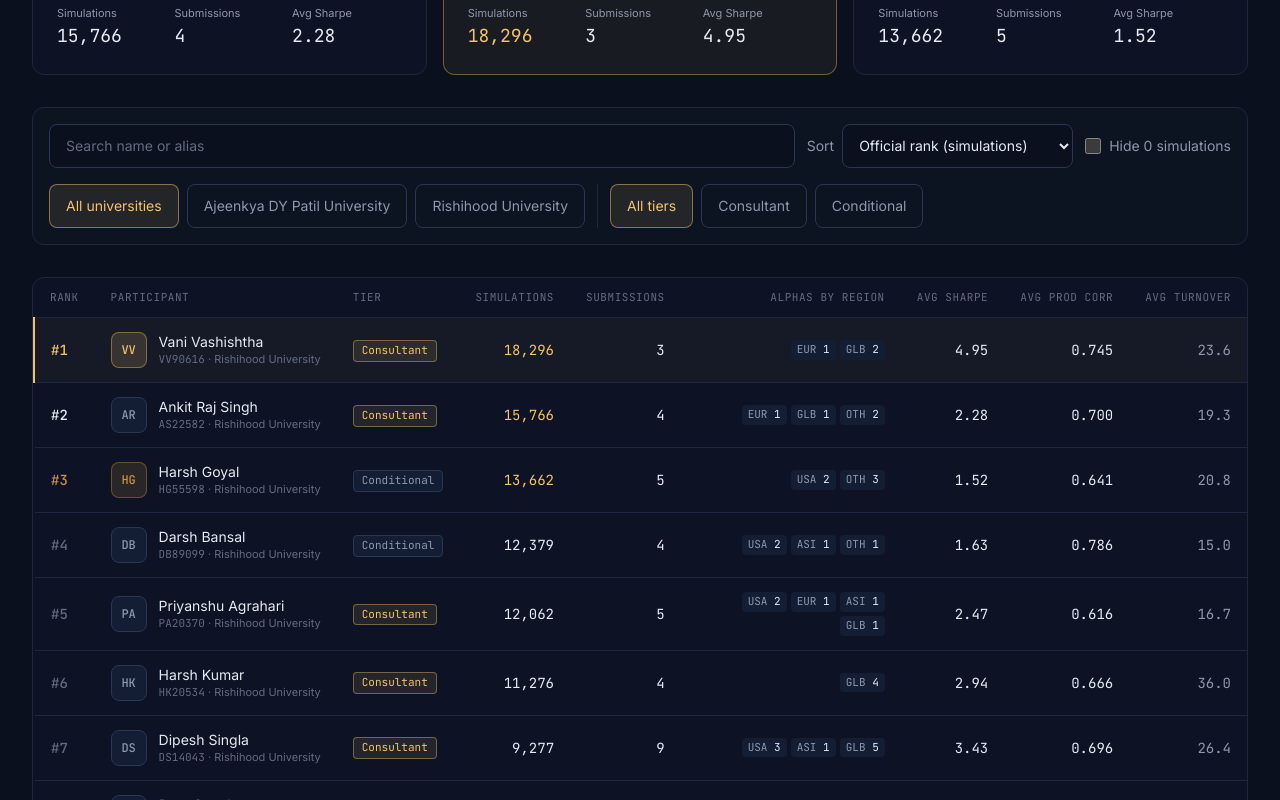
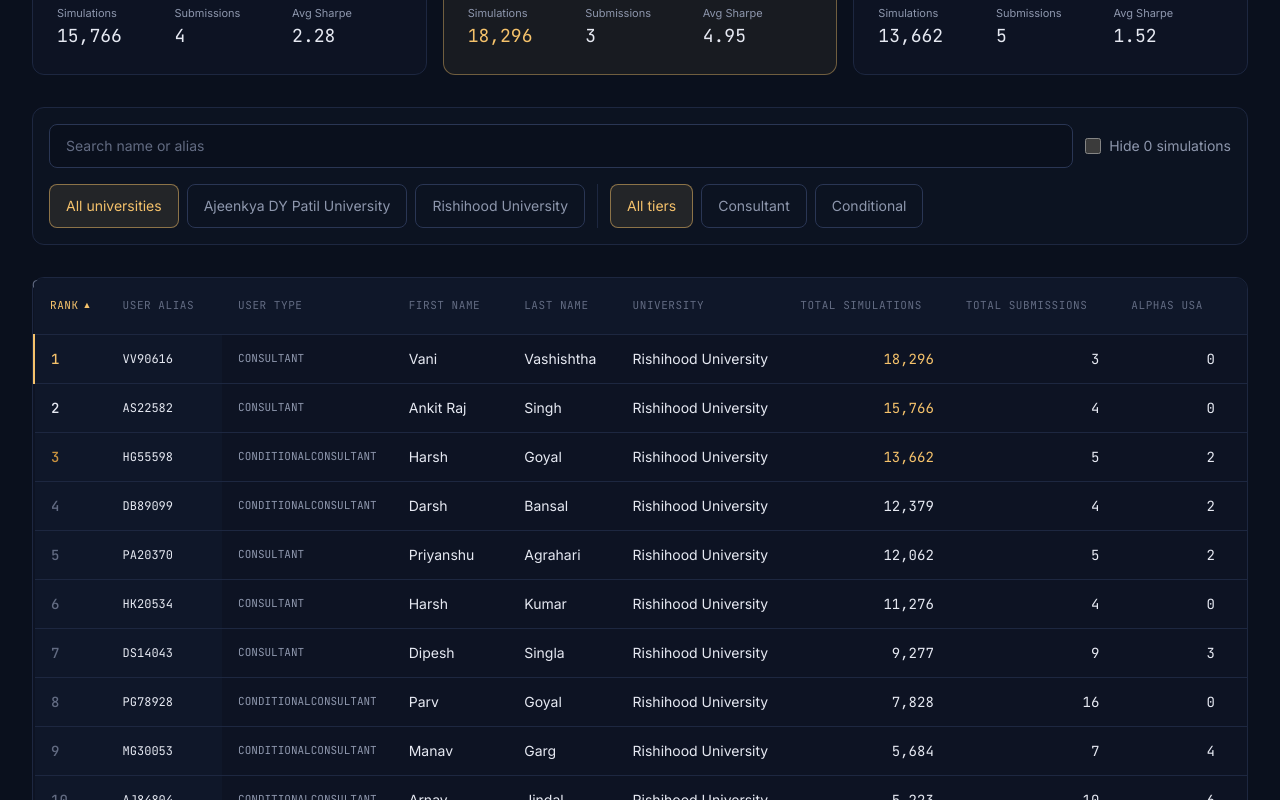
Before and after one commit to dipeshsingla0049/quant-programme-hub, a Next.js app: page /rankings in a window 1280 px wide. Shown: the part 640-1440 px from the top of the page. Built offline with nearby package versions, Linux system fonts and the light colour scheme; a web font is replaced by a local one.

Commit message:
fix(rankings): show every report column, exactly as the source publishes it

```diff
--- a/components/LeaderboardTable.tsx
+++ b/components/LeaderboardTable.tsx
@@ -1,7 +1,7 @@
 import { formatInt, formatMetric } from "@/lib/format";
+import { REPORT_COLUMNS, formatCell } from "@/lib/reportColumns";
 import type { Participant } from "@/lib/types";
 import { Avatar } from "./Avatar";
-import { TierBadge } from "./TierBadge";
 
 function rankTone(rank: number) {
   if (rank === 1) return "text-gold";
@@ -10,64 +10,29 @@ function rankTone(rank: number) {
   return "text-dim";
 }
 
-function Regions({ p }: { p: Participant }) {
-  const r = p.alphasByRegion;
-  const items: [string, number][] = [
-    ["USA", r.usa],
-    ["EUR", r.eur],
-    ["ASI", r.asi],
-    ["GLB", r.glb],
-    ["OTH", r.other],
-  ];
-  const shown = items.filter(([, n]) => n > 0);
-  if (shown.length === 0) return <span className="text-dim">—</span>;
-  return (
-    <span className="flex flex-wrap justify-end gap-1">
-      {shown.map(([label, n]) => (
-        <span key={label} className="rounded bg-panel-2 px-1.5 py-0.5 font-mono text-[11px] text-muted">
-          {label} <span className="text-fg">{n}</span>
-        </span>
-      ))}
-    </span>
-  );
-}
-
 const th = "px-4 py-3 font-normal whitespace-nowrap";
 const td = "px-4 py-3.5";
 
-export function LeaderboardTable({
-  rows,
-  detailed = false,
-  emptyText = "No participants match these filters.",
-}: {
-  rows: Participant[];
-  detailed?: boolean;
-  emptyText?: string;
-}) {
-  const cols = detailed ? 9 : 6;
+/** Short top-N table used on the home page. */
+export function LeaderboardTable({ rows }: { rows: Participant[] }) {
   return (
     <div className="overflow-x-auto rounded-xl border border-line bg-panel/60">
-      <table className={`w-full border-collapse text-sm ${detailed ? "min-w-[1080px]" : "min-w-[720px]"}`}>
+      <table className="w-full min-w-[720px] border-collapse text-sm">
         <thead>
           <tr className="border-b border-line font-mono text-[11px] uppercase tracking-wider text-dim">
             <th scope="col" className={`${th} text-left`}>Rank</th>
             <th scope="col" className={`${th} text-left`}>Participant</th>
-            {detailed && <th scope="col" className={`${th} text-left`}>Tier</th>}
             <th scope="col" className={`${th} text-right`}>Simulations</th>
             <th scope="col" className={`${th} text-right`}>Submissions</th>
-            {detailed && <th scope="col" className={`${th} text-right`}>Alphas by region</th>}
             <th scope="col" className={`${th} text-right`}>Avg Sharpe</th>
             <th scope="col" className={`${th} text-right`}>Avg Prod Corr</th>
-            {detailed && <th scope="col" className={`${th} text-right`}>Avg Turnover</th>}
           </tr>
         </thead>
         <tbody>
           {rows.map((p) => (
             <tr
               key={p.alias}
-              className={`border-b border-line last:border-0 transition hover:bg-panel-2/60 ${
-                p.rank === 1 ? "bg-gold/[0.04]" : ""
-              }`}
+              className={`border-b border-line last:border-0 transition hover:bg-panel-2/60 ${p.rank === 1 ? "bg-gold/[0.04]" : ""}`}
             >
               <td
                 className={`border-l-2 ${td} font-mono font-medium ${rankTone(p.rank)} ${
@@ -81,37 +46,113 @@ export function LeaderboardTable({
                   <Avatar name={p.name} rank={p.rank} />
                   <div className="min-w-0">
                     <div className="truncate text-fg">{p.name}</div>
-                    <div className="truncate font-mono text-[11px] text-dim">
-                      {p.alias}
-                      {detailed && <span className="font-sans"> · {p.university}</span>}
-                    </div>
+                    <div className="truncate font-mono text-[11px] text-dim">{p.alias}</div>
                   </div>
                 </div>
               </td>
-              {detailed && (
-                <td className={td}>
-                  <TierBadge tier={p.tier} />
-                </td>
-              )}
               <td className={`${td} text-right font-mono tabular-nums ${p.rank <= 3 ? "text-gold" : "text-fg"}`}>
                 {formatInt(p.totalSimulations)}
               </td>
               <td className={`${td} text-right font-mono tabular-nums text-fg`}>{p.totalSubmissions}</td>
-              {detailed && (
-                <td className={`${td} text-right`}>
-                  <Regions p={p} />
-                </td>
-              )}
               <td className={`${td} text-right font-mono tabular-nums text-fg`}>{formatMetric(p.avgSharpe)}</td>
               <td className={`${td} text-right font-mono tabular-nums text-fg`}>{formatMetric(p.avgProdCorr, 3)}</td>
-              {detailed && (
-                <td className={`${td} text-right font-mono tabular-nums text-muted`}>{formatMetric(p.avgTurnover, 1)}</td>
-              )}
+            </tr>
+          ))}
+        </tbody>
+      </table>
+    </div>
+  );
+}
+
+export interface SortState {
+  /** "rank" or a REPORT_COLUMNS id. */
+  col: string;
+  dir: "asc" | "desc";
+}
+
+/** Every report column, in source order. Headers sort when `onSort` is given. */
+export function FullReportTable({
+  rows,
+  sort,
+  onSort,
+  emptyText = "No participants match these filters.",
+}: {
+  rows: Participant[];
+  sort?: SortState;
+  onSort?: (col: string) => void;
+  emptyText?: string;
+}) {
+  const header = (id: string, label: string, align: "left" | "right", extra = "") => {
+    const active = sort?.col === id;
+    const arrow = active ? (sort!.dir === "asc" ? "▲" : "▼") : "";
+    return (
+      <th
+        key={id}
+        scope="col"
+        aria-sort={active ? (sort!.dir === "asc" ? "ascending" : "descending") : "none"}
+        className={`${th} ${align === "left" ? "text-left" : "text-right"} ${extra}`}
+      >
+        {onSort ? (
+          <button
+            type="button"
+            onClick={() => onSort(id)}
+            className={`inline-flex min-h-8 items-center gap-1 uppercase tracking-wider transition hover:text-fg ${
+              active ? "text-gold" : ""
+            }`}
+          >
+            {label}
+            <span aria-hidden className="w-2 text-[9px]">{arrow}</span>
+          </button>
+        ) : (
+          label
+        )}
+      </th>
+    );
+  };
+
+  return (
+    <div className="overflow-x-auto rounded-xl border border-line bg-panel/60">
+      <table className="w-max min-w-full border-collapse text-sm">
+        <thead>
+          <tr className="border-b border-line bg-panel font-mono text-[11px] uppercase tracking-wider text-dim">
+            {header("rank", "Rank", "left", "sticky left-0 z-10 bg-panel")}
+            {REPORT_COLUMNS.map((c) =>
+              header(c.id, c.label, c.text ? "left" : "right", c.id === "alias" ? "sticky left-16 z-10 bg-panel" : ""),
+            )}
+          </tr>
+        </thead>
+        <tbody>
+          {rows.map((p) => (
+            <tr key={p.alias} className="group border-b border-line last:border-0">
+              <td
+                className={`sticky left-0 z-10 w-16 min-w-16 border-l-2 bg-panel ${td} font-mono font-medium group-hover:bg-panel-2 ${rankTone(
+                  p.rank,
+                )} ${p.rank === 1 ? "border-l-gold" : "border-l-transparent"}`}
+              >
+                {p.rank}
+              </td>
+              {REPORT_COLUMNS.map((c) => {
+                const v = c.get(p);
+                return (
+                  <td
+                    key={c.id}
+                    className={`${td} whitespace-nowrap group-hover:bg-panel-2/60 ${
+                      c.text ? "text-left text-fg" : "text-right font-mono tabular-nums text-fg"
+                    } ${v === null ? "text-dim" : ""} ${
+                      c.id === "alias" ? "sticky left-16 z-10 bg-panel font-mono text-xs group-hover:bg-panel-2" : ""
+                    } ${c.id === "tier" ? "font-mono text-[11px] text-muted" : ""} ${
+                      c.id === "totalSimulations" && p.rank <= 3 ? "text-gold" : ""
+                    }`}
+                  >
+                    {formatCell(v, c.decimals)}
+                  </td>
+                );
+              })}
             </tr>
           ))}
           {rows.length === 0 && (
             <tr>
-              <td colSpan={cols} className="px-5 py-10 text-center text-muted">
+              <td colSpan={REPORT_COLUMNS.length + 1} className="px-5 py-10 text-center text-muted">
                 {emptyText}
               </td>
             </tr>
--- a/components/RankingsBoard.tsx
+++ b/components/RankingsBoard.tsx
@@ -4,34 +4,21 @@ import { useMemo, useState } from "react";
 import { formatInt, formatMetric } from "@/lib/format";
 import type { Participant, UserTier } from "@/lib/types";
 import { Avatar } from "./Avatar";
-import { LeaderboardTable } from "./LeaderboardTable";
+import { REPORT_COLUMNS, compareCells } from "@/lib/reportColumns";
+import { FullReportTable, type SortState } from "./LeaderboardTable";
 import { TierBadge } from "./TierBadge";
 
 const PAGE_SIZE = 25;
 
-type SortKey = "rank" | "submissions" | "sharpe" | "prodCorr";
+const COLUMN_BY_ID = new Map(REPORT_COLUMNS.map((c) => [c.id, c]));
 
-const SORTS: { id: SortKey; label: string }[] = [
-  { id: "rank", label: "Official rank (simulations)" },
-  { id: "submissions", label: "Most submissions" },
-  { id: "sharpe", label: "Highest avg Sharpe" },
-  { id: "prodCorr", label: "Lowest avg prod correlation" },
-];
-
-/** Nulls (no submitted alphas) always sort last. */
-function byNullable(a: number | null, b: number | null, dir: 1 | -1) {
-  if (a === null && b === null) return 0;
-  if (a === null) return 1;
-  if (b === null) return -1;
-  return (a - b) * dir;
+function compareBy(sort: SortState) {
+  const dir = sort.dir === "asc" ? 1 : -1;
+  // Array.prototype.sort is stable, so ties keep the report's order.
+  if (sort.col === "rank") return (a: Participant, b: Participant) => (a.rank - b.rank) * dir;
+  const col = COLUMN_BY_ID.get(sort.col)!;
+  return (a: Participant, b: Participant) => compareCells(col.get(a), col.get(b), dir) || a.rank - b.rank;
 }
-
-const COMPARATORS: Record<SortKey, (a: Participant, b: Participant) => number> = {
-  rank: (a, b) => a.rank - b.rank,
-  submissions: (a, b) => b.totalSubmissions - a.totalSubmissions || a.rank - b.rank,
-  sharpe: (a, b) => byNullable(a.avgSharpe, b.avgSharpe, -1) || a.rank - b.rank,
-  prodCorr: (a, b) => byNullable(a.avgProdCorr, b.avgProdCorr, 1) || a.rank - b.rank,
-};
 
 function Podium({ top }: { top: Participant[] }) {
   // Visual order 2 · 1 · 3 on wide screens, 1 · 2 · 3 when stacked.
@@ -102,7 +89,7 @@ export function RankingsBoard({ participants, universities }: { participants: Pa
   const [query, setQuery] = useState("");
   const [university, setUniversity] = useState("all");
   const [tier, setTier] = useState<"all" | UserTier>("all");
-  const [sort, setSort] = useState<SortKey>("rank");
+  const [sort, setSort] = useState<SortState>({ col: "rank", dir: "asc" });
   const [activeOnly, setActiveOnly] = useState(false);
   const [page, setPage] = useState(0);
 
@@ -113,12 +100,23 @@ export function RankingsBoard({ participants, universities }: { participants: Pa
       .filter((p) => tier === "all" || p.tier === tier)
       .filter((p) => !activeOnly || p.totalSimulations > 0)
       .filter((p) => !q || p.name.toLowerCase().includes(q) || p.alias.toLowerCase().includes(q))
-      .sort(COMPARATORS[sort]);
+      .sort(compareBy(sort));
   }, [participants, query, university, tier, sort, activeOnly]);
 
   const pages = Math.max(1, Math.ceil(filtered.length / PAGE_SIZE));
   const current = Math.min(page, pages - 1);
   const rows = filtered.slice(current * PAGE_SIZE, (current + 1) * PAGE_SIZE);
+
+  // Click a header to sort by it; click again to flip direction.
+  // Text and rank start ascending, numbers start with the highest first.
+  const onSort = (col: string) => {
+    setSort((prev) => {
+      if (prev.col === col) return { col, dir: prev.dir === "asc" ? "desc" : "asc" };
+      const text = col === "rank" || COLUMN_BY_ID.get(col)?.text;
+      return { col, dir: text ? "asc" : "desc" };
+    });
+    setPage(0);
+  };
 
   // Any filter change goes back to the first page.
   const reset = <T,>(set: (v: T) => void) => (v: T) => {
@@ -141,18 +139,6 @@ export function RankingsBoard({ participants, universities }: { participants: Pa
               placeholder="Search name or alias"
               className="min-h-11 w-full rounded-lg border border-line-2 bg-ink px-4 text-sm text-fg placeholder:text-dim focus:border-gold/60 focus:outline-none"
             />
-          </label>
-          <label className="flex items-center gap-2 text-sm text-muted">
-            <span>Sort</span>
-            <select
-              value={sort}
-              onChange={(e) => reset(setSort)(e.target.value as SortKey)}
-              className="min-h-11 rounded-lg border border-line-2 bg-ink px-3 text-sm text-fg focus:border-gold/60 focus:outline-none"
-            >
-              {SORTS.map((s) => (
-                <option key={s.id} value={s.id}>{s.label}</option>
-              ))}
-            </select>
           </label>
           <label className="flex min-h-11 items-center gap-2 text-sm text-muted">
             <input
@@ -178,7 +164,8 @@ export function RankingsBoard({ participants, universities }: { participants: Pa
         </div>
       </div>
 
-      <LeaderboardTable rows={rows} detailed />
+      <p className="-mb-4 text-xs text-dim">Click any column header to sort.</p>
+      <FullReportTable rows={rows} sort={sort} onSort={onSort} />
 
       <div className="flex flex-wrap items-center justify-between gap-3 text-sm text-muted">
         <span className="font-mono text-xs">
--- a/lib/format.ts
+++ b/lib/format.ts
@@ -50,7 +50,7 @@ export function formatMetric(n: number | null, digits = 2): string {
 export function initials(name: string): string {
   return name
     .split(/\s+/)
-    .filter(Boolean)
+    .filter((p) => /[a-z]/i.test(p))
     .slice(0, 2)
     .map((p) => p[0]!.toUpperCase())
     .join("");
--- a/lib/leaderboard.ts
+++ b/lib/leaderboard.ts
@@ -16,18 +16,9 @@ interface RawReport {
   rows: Cell[][];
 }
 
-function tidyWord(w: string): string {
-  // Only fix casing that is clearly accidental (all lower or ALL UPPER).
-  if (w === w.toLowerCase() || w === w.toUpperCase()) {
-    return w.length <= 1 ? w.toUpperCase() : w[0]!.toUpperCase() + w.slice(1).toLowerCase();
-  }
-  return w;
-}
-
+/** Names are shown exactly as published in the report. */
 export function displayName(first: string, last: string): string {
-  const parts = [first, last].map((p) => p.trim()).filter((p) => p && p !== ".");
-  if (parts.length === 2 && parts[0]!.toLowerCase() === parts[1]!.toLowerCase()) parts.pop();
-  return parts.join(" ").split(/\s+/).map(tidyWord).join(" ");
+  return `${first} ${last}`.trim();
 }
 
 function parse(report: RawReport): LeaderboardReport {
@@ -48,6 +39,8 @@ function parse(report: RawReport): LeaderboardReport {
     rank: int(r, "Rank"),
     alias: str(r, "UserAlias"),
     tier: str(r, "UserTypeLabel") as UserTier,
+    firstName: str(r, "FirstName"),
+    lastName: str(r, "LastName"),
     name: displayName(str(r, "FirstName"), str(r, "LastName")),
     university: str(r, "UniversityName"),
     totalSimulations: int(r, "TotalSimulations"),
@@ -74,7 +67,8 @@ function parse(report: RawReport): LeaderboardReport {
     datafieldsPerAlpha: num(r, "DatafieldsPerAlpha"),
   }));
 
-  participants.sort((a, b) => a.rank - b.rank || a.name.localeCompare(b.name));
+  // Stable sort: participants who share a rank keep the report's own order.
+  participants.sort((a, b) => a.rank - b.rank);
 
   return {
     title: report.title,
--- /dev/null
+++ b/lib/reportColumns.ts
@@ -0,0 +1,60 @@
+/**
+ * Every column of the BRAIN partnership report, in the source's order, with
+ * the source's decimals: whole numbers for counts, 4 places for averages.
+ */
+import type { Participant } from "./types";
+
+export type CellValue = number | string | null;
+
+export interface ReportColumn {
+  id: string;
+  label: string;
+  decimals: number;
+  /** Text columns are left-aligned; numbers right-aligned. */
+  text?: boolean;
+  get: (p: Participant) => CellValue;
+}
+
+export const REPORT_COLUMNS: ReportColumn[] = [
+  { id: "alias", label: "User alias", decimals: 0, text: true, get: (p) => p.alias },
+  { id: "tier", label: "User type", decimals: 0, text: true, get: (p) => p.tier },
+  { id: "firstName", label: "First name", decimals: 0, text: true, get: (p) => p.firstName },
+  { id: "lastName", label: "Last name", decimals: 0, text: true, get: (p) => p.lastName },
+  { id: "university", label: "University", decimals: 0, text: true, get: (p) => p.university },
+  { id: "totalSimulations", label: "Total simulations", decimals: 0, get: (p) => p.totalSimulations },
+  { id: "totalSubmissions", label: "Total submissions", decimals: 0, get: (p) => p.totalSubmissions },
+  { id: "alphasUsa", label: "Alphas USA", decimals: 0, get: (p) => p.alphasByRegion.usa },
+  { id: "alphasEur", label: "Alphas EUR", decimals: 0, get: (p) => p.alphasByRegion.eur },
+  { id: "alphasAsi", label: "Alphas ASI", decimals: 0, get: (p) => p.alphasByRegion.asi },
+  { id: "alphasGlb", label: "Alphas GLB", decimals: 0, get: (p) => p.alphasByRegion.glb },
+  { id: "alphasOther", label: "Alphas other", decimals: 0, get: (p) => p.alphasByRegion.other },
+  { id: "avgProdCorr", label: "Avg prod corr", decimals: 4, get: (p) => p.avgProdCorr },
+  { id: "avgSelfCorr", label: "Avg self corr", decimals: 4, get: (p) => p.avgSelfCorr },
+  { id: "lowestProdCorr", label: "Lowest prod corr", decimals: 4, get: (p) => p.lowestProdCorr },
+  { id: "highestProdCorr", label: "Highest prod corr", decimals: 4, get: (p) => p.highestProdCorr },
+  { id: "avgSharpe", label: "Avg Sharpe", decimals: 4, get: (p) => p.avgSharpe },
+  { id: "avgTurnover", label: "Avg turnover", decimals: 4, get: (p) => p.avgTurnover },
+  { id: "avgReturns", label: "Avg returns", decimals: 4, get: (p) => p.avgReturns },
+  { id: "avgDrawdown", label: "Avg drawdown", decimals: 4, get: (p) => p.avgDrawdown },
+  { id: "avgMargin", label: "Avg margin", decimals: 4, get: (p) => p.avgMargin },
+  { id: "totalOperatorsUsed", label: "Total operators used", decimals: 0, get: (p) => p.totalOperatorsUsed },
+  { id: "operatorsPerAlpha", label: "Operators per alpha", decimals: 4, get: (p) => p.operatorsPerAlpha },
+  { id: "totalDatafieldsUsed", label: "Total datafields used", decimals: 0, get: (p) => p.totalDatafieldsUsed },
+  { id: "datafieldsPerAlpha", label: "Datafields per alpha", decimals: 4, get: (p) => p.datafieldsPerAlpha },
+];
+
+/** Same rules as the source: null → "—", numbers with fixed decimals and thousands separators. */
+export function formatCell(v: CellValue, decimals: number): string {
+  if (v === null) return "—";
+  if (typeof v === "string") return v;
+  return v.toLocaleString("en-US", { minimumFractionDigits: decimals, maximumFractionDigits: decimals });
+}
+
+/** Nulls always sort last; text sorts alphabetically. */
+export function compareCells(a: CellValue, b: CellValue, dir: 1 | -1): number {
+  if (a === null && b === null) return 0;
+  if (a === null) return 1;
+  if (b === null) return -1;
+  if (typeof a === "string" || typeof b === "string") return String(a).localeCompare(String(b)) * dir;
+  return (a - b) * dir;
+}
--- a/lib/types.ts
+++ b/lib/types.ts
@@ -18,6 +18,9 @@ export interface Participant {
   rank: number;
   alias: string;
   tier: UserTier;
+  firstName: string;
+  lastName: string;
+  /** First + last name exactly as published. */
   name: string;
   university: string;
   totalSimulations: number;
```
